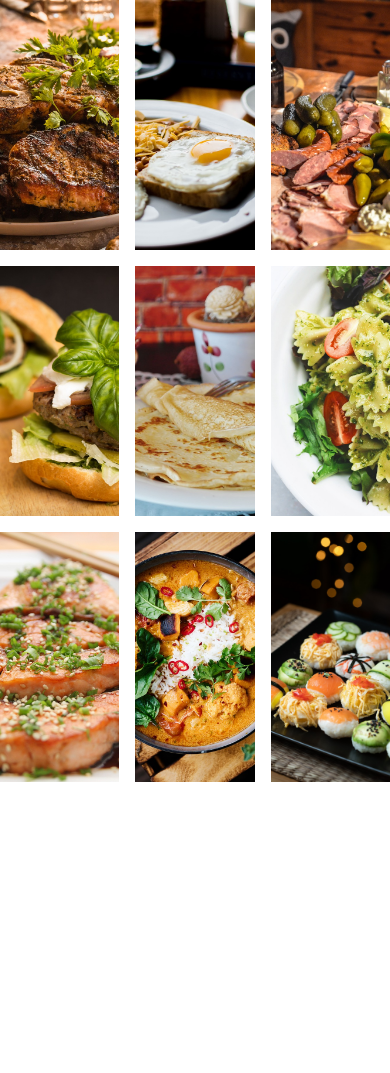
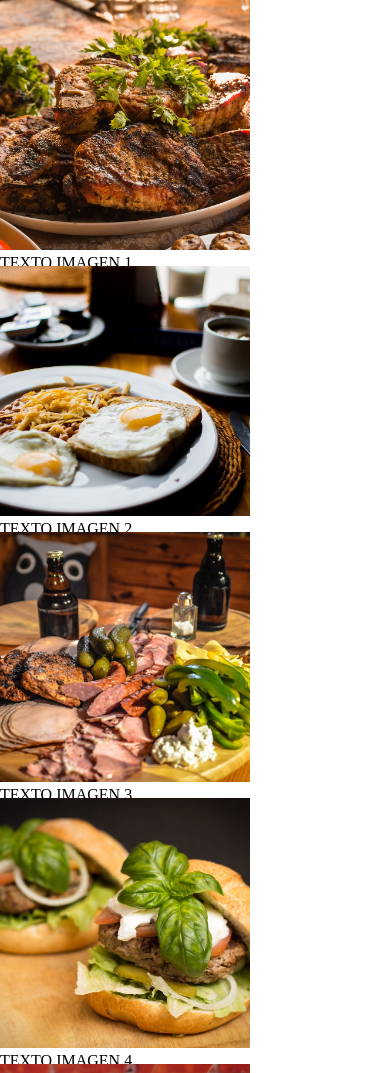
Before and after one commit to EmanuelPinatti/after3, a website: page index.html in a window 390 px wide. Shown: the top 1073 px of the page. Before the commit the page ends 844 px from the top, so only its background shows below. Drawn offline with Linux system fonts and the light colour scheme.

Commit message:
responsive terminado

```diff
--- a/css/index.css
+++ b/css/index.css
@@ -28,3 +28,104 @@
     height: 100%;
     object-fit: cover;
 }
+
+/*darle forma a mi grilla*/
+.gallery__item--1 {
+    grid-column: span 2;
+    grid-row: span 2;
+}
+
+.gallery__item--2 {
+    grid-row: span 2;
+}
+
+.gallery__item--5 {
+    grid-row: span 2;
+}
+
+.gallery__item--8 {
+    grid-column: span 2;
+}
+
+/*RESPONSIVE TABLET*/
+@media (max-width: 992px) {
+    .gallery {
+        max-width: 950px;
+        margin: 30px;
+        display: grid;
+        grid-template-columns: repeat(2, 1fr);
+        grid-auto-rows: 250px;
+        gap: 1rem;
+    }
+
+    .gallery__item--5 {
+        grid-row: span 1;
+    }
+
+    .gallery__item--6 {
+        grid-row: span 2;
+    }
+
+    .gallery__item--9 {
+        grid-column: span 2;
+    }
+}
+
+/*RESPONSIVE MOBILE*/
+@media (max-width: 768px) {
+    .gallery {
+        max-width: 400px;
+        margin: auto;
+        display: grid;
+        grid-template-columns: 250px;
+        grid-auto-rows: 250px;
+        grid-template-areas:
+                "item1"
+                "item2"
+                "item3"
+                "item4"
+                "item5"
+                "item6"
+                "item7"
+                "item8"
+                "item9";
+        gap: 1rem;
+    }
+
+.gallery__item--1 {
+    grid-area: item1;
+}
+
+.gallery__item--2 {
+    grid-area: item2;
+}
+
+.gallery__item--3 {
+    grid-area: item3;
+}
+
+.gallery__item--4 {
+    grid-area: item4;
+}
+
+.gallery__item--5 {
+    grid-area: item5;
+}
+
+.gallery__item--6 {
+    grid-area: item6;
+}
+
+.gallery__item--7 {
+    grid-area: item7;
+}
+
+.gallery__item--8 {
+    grid-area: item8;
+}
+
+.gallery__item--9 {
+    grid-area: item9;
+}
+}
+/*video 1:29:35*/
--- a/index.html
+++ b/index.html
@@ -1,32 +1,77 @@
 <!DOCTYPE html>
 <html lang="es">
   <head>
-    <meta charset="UTF-8">
-    <meta name="viewport" content="width=device-width, initial-scale=1.0">
-    <link rel="stylesheet" href="./css/index.css">
+    <meta charset="UTF-8" />
+    <meta name="viewport" content="width=device-width, initial-scale=1.0" />
+    <link rel="stylesheet" href="./css/index.css" />
     <title>Document</title>
   </head>
   <body>
     <!-- GALERÍA: OVERLAY -->
     <section class="gallery">
       <!-- Imagen 1 -->
-        <div class="gallery__item gallery__item--1"><img src="./assets/images/costeletas.jpg" alt="" class="gallery__img"></div>
+      <div class="gallery__item gallery__item--1">
+        <img src="./assets/images/costeletas.jpg" alt="" class="gallery__img" />
+        <div class="gallery__overlay">
+            <span class="gallery__text">TEXTO IMAGEN 1</span>
+        </div>
+      </div>
       <!-- Imagen 2 -->
-        <div class="gallery__item gallery__item--2"><img src="./assets/images/desayuno.jpg" alt="" class="gallery__img"></div>
+      <div class="gallery__item gallery__item--2">
+        <img src="./assets/images/desayuno.jpg" alt="" class="gallery__img" />
+        <div class="gallery__overlay">
+            <span class="gallery__text">TEXTO IMAGEN 2</span>
+        </div>
+      </div>
       <!-- Imagen 3 -->
-        <div class="gallery__item gallery__item--3"><img src="./assets/images/entrada.jpg" alt="" class="gallery__img"></div>
+      <div class="gallery__item gallery__item--3">
+        <img src="./assets/images/entrada.jpg" alt="" class="gallery__img" />
+        <div class="gallery__overlay">
+            <span class="gallery__text">TEXTO IMAGEN 3</span>
+        </div>
+      </div>
       <!-- Imagen 4 -->
-        <div class="gallery__item gallery__item--4"><img src="./assets/images/hamburger.jpg" alt="" class="gallery__img"></div>
+      <div class="gallery__item gallery__item--4">
+        <img src="./assets/images/hamburger.jpg" alt="" class="gallery__img" />
+        <div class="gallery__overlay">
+            <span class="gallery__text">TEXTO IMAGEN 4</span>
+        </div>
+      </div>
       <!-- Imagen 5 -->
-        <div class="gallery__item gallery__item--5"><img src="./assets/images/panqueques.jpg" alt="" class="gallery__img"></div>
+      <div class="gallery__item gallery__item--5">
+        <img src="./assets/images/panqueques.jpg" alt="" class="gallery__img" />
+        <div class="gallery__overlay">
+            <span class="gallery__text">TEXTO IMAGEN 5</span>
+        </div>
+      </div>
       <!-- Imagen 6 -->
-        <div class="gallery__item gallery__item--6"><img src="./assets/images/pasta.jpg" alt="" class="gallery__img"></div>
+      <div class="gallery__item gallery__item--6">
+        <img src="./assets/images/pasta.jpg" alt="" class="gallery__img" />
+        <div class="gallery__overlay">
+            <span class="gallery__text">TEXTO IMAGEN 6</span>
+        </div>
+      </div>
       <!-- Imagen 7 -->
-        <div class="gallery__item gallery__item--7"><img src="./assets/images/salmon.jpg" alt="" class="gallery__img"></div>
+      <div class="gallery__item gallery__item--7">
+        <img src="./assets/images/salmon.jpg" alt="" class="gallery__img" />
+        <div class="gallery__overlay">
+            <span class="gallery__text">TEXTO IMAGEN 7</span>
+        </div>
+      </div>
       <!-- Imagen 8 -->
-        <div class="gallery__item gallery__item--8"><img src="./assets/images/sopa.jpg" alt="" class="gallery__img"></div>
+      <div class="gallery__item gallery__item--8">
+        <img src="./assets/images/sopa.jpg" alt="" class="gallery__img" />
+        <div class="gallery__overlay">
+            <span class="gallery__text">TEXTO IMAGEN 8</span>
+        </div>
+      </div>
       <!-- Imagen 9 -->
-        <div class="gallery__item gallery__item--9"><img src="./assets/images/sushi.jpg" alt="" class="gallery__img"></div>
+      <div class="gallery__item gallery__item--9">
+        <img src="./assets/images/sushi.jpg" alt="" class="gallery__img" />
+        <div class="gallery__overlay">
+            <span class="gallery__text">TEXTO IMAGEN 9</span>
+        </div>
+      </div>
     </section>
   </body>
 </html>
```
Lines whose indentation alone changed are shown as unchanged.
